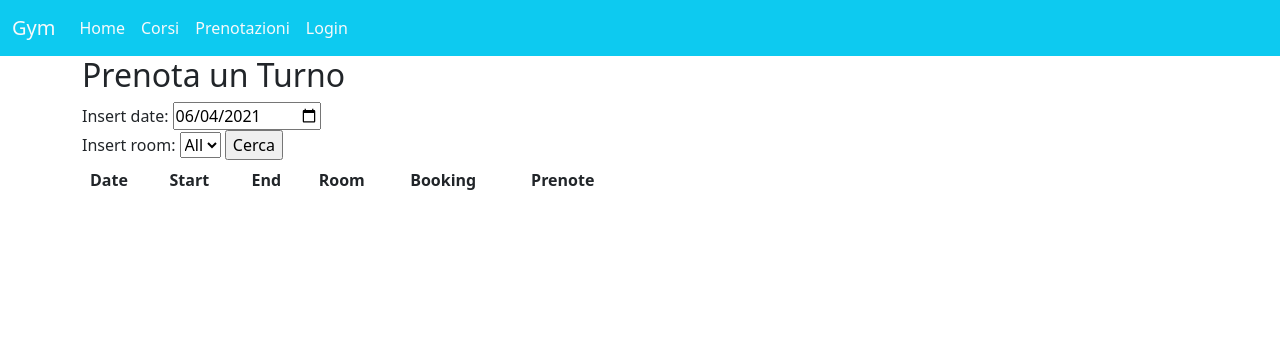
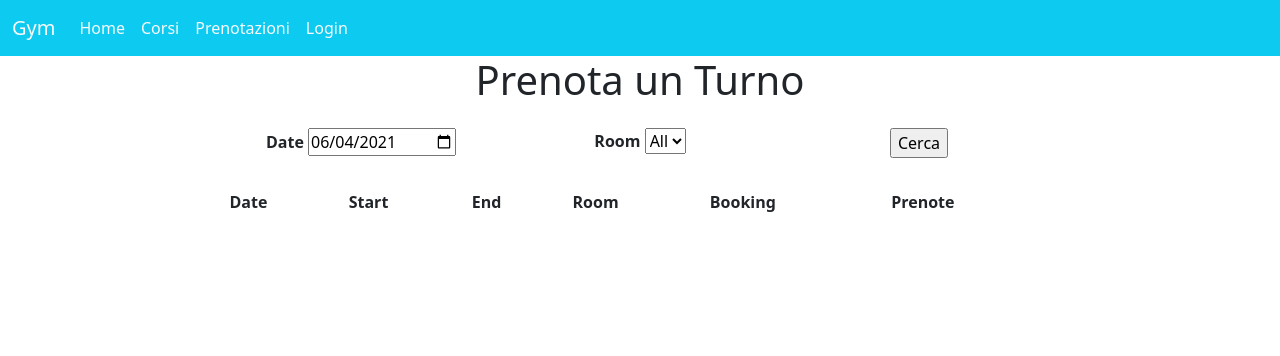
Before and after one commit to Simojoviz/db_project, a Flask app: page /shifts/2021/6/4/All in a window 1280 px wide. Shown: the top 356 px of the page. Run offline with Flask 2, Linux system fonts and the light colour scheme; data that the repository does not hold is empty; some libraries are stand-ins or nearby versions.

Commit message:
fix prenotation page

```diff
--- a/app.py
+++ b/app.py
@@ -118,9 +118,6 @@ def courses_sign_up():
 #@app.route('/shifts?year=&month=&day=&room=')
 def shifts(day, month, year, room):
     try:
-        print(day)
-        print(month)
-        print(year)
         session = Session()
         date = datetime.date(year=int(year), month=int(month), day=int(day))
         date_string = date.strftime("%Y-%m-%d")
@@ -131,6 +128,8 @@ def shifts(day, month, year, room):
             room_id = get_room(session, name=room).id
             shifts = get_shift(session, date=date, room_id=room_id)
         shifts = filter(lambda sh: sh.course_id is None, shifts) # Remove the shifts occupied from a course
+        if date == date.today():
+            shifts = filter(lambda sh: sh.h_start >= datetime.datetime.now().time(), shifts)
         resp = make_response(render_template("shifts.html", shifts=shifts, date_string=date_string, rooms=r))
         session.commit()
         return resp
--- a/templates/shifts.html
+++ b/templates/shifts.html
@@ -3,22 +3,32 @@
 {% block pagebody %}
 
 <div class="container mb-5">
-  <h2 class="mb-2">Prenota un Turno</h2>
+  <div>
+    <h1 class="mb-2 text-center">Prenota un Turno</h1>
     <form action="/shifts/load_date" method="POST">
-    Insert date:
+      <div class="row w-75 mx-auto mt-4">
+        <div class="col text-center">
+          <strong>Date</strong>
           <input name="date" type="date", value= {{ date_string }} >
-    <br>
-    Insert room:
+        </div>
+        <div class="col text-center">
+          <strong>Room</strong>
           <select id="room" name="room">
             <option value="All">All</option>
             {% for i in rooms %}
             <option value="{{ i.name }}"> {{ i.name }} </option>
             {% endfor %}
           </select>
+        </div>
+        <div class="col text-center">
           <input type="submit", value="Cerca">
+        </div>
+      </div>
     </form>
+  </div>
 
-  <div class=" w-50">
+
+  <div class=" w-75 mx-auto mt-4">
     <table class="table table-borderless">
       <tr>
         <th>Date</th>
```
Lines whose indentation alone changed are shown as unchanged.
